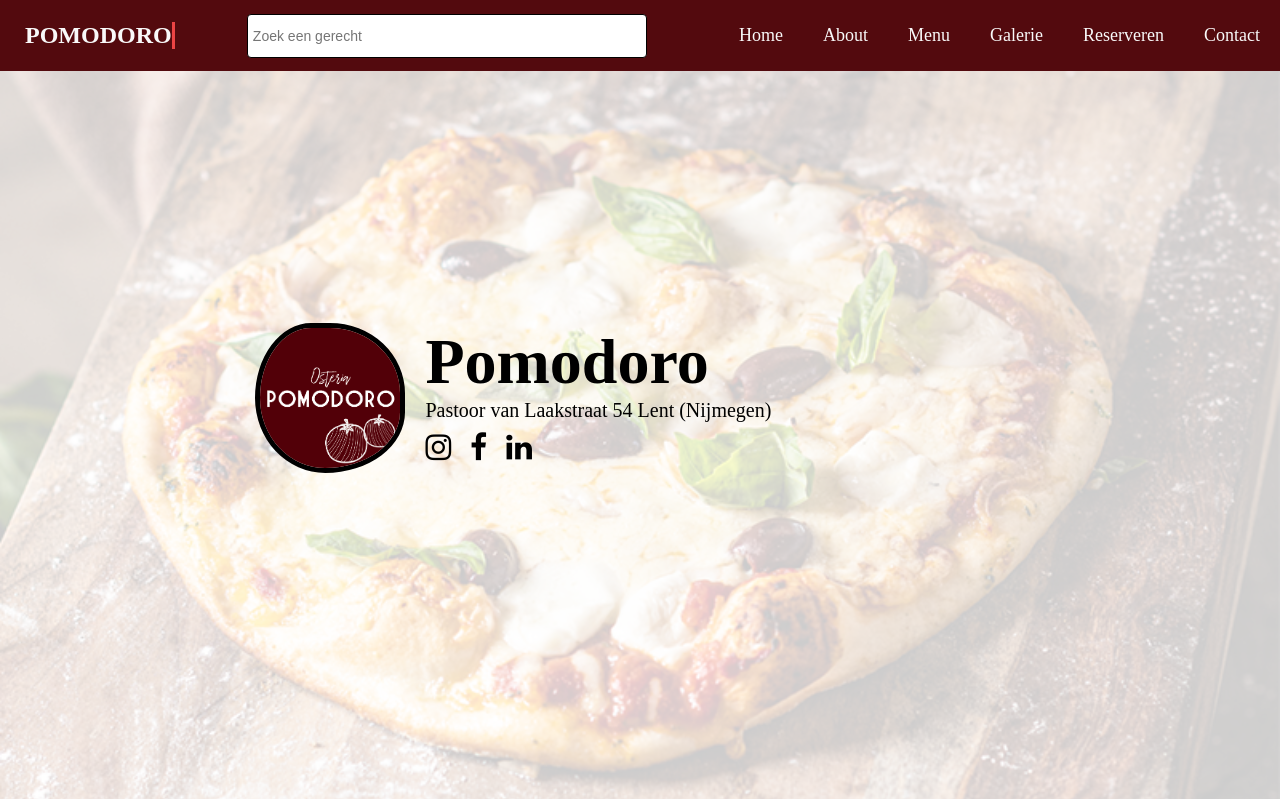
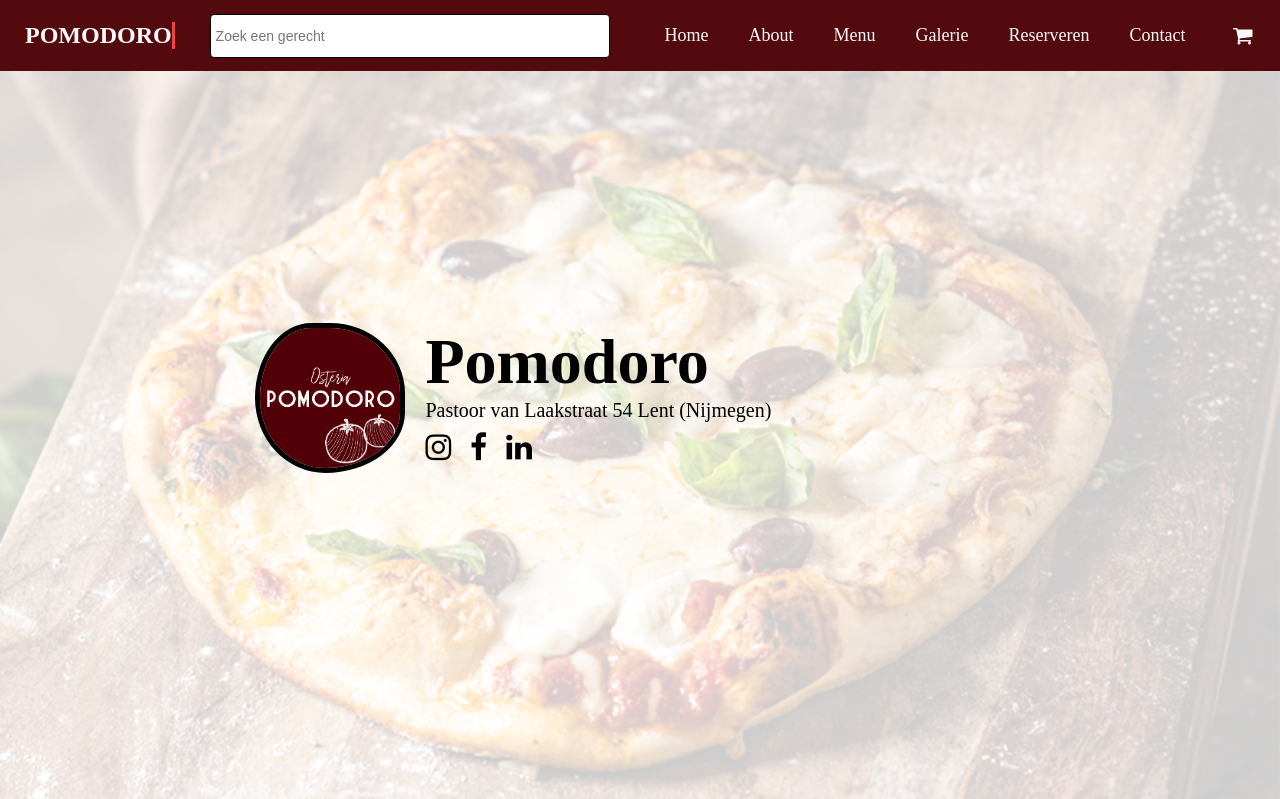
Before and after one commit to TheunissenSil/MiniCRUD, a PHP site: page / in a window 1280 px wide. Shown: the top 799 px of the page. Run offline with PHP 8.4, Linux system fonts and the light colour scheme.

Commit message:
V0.2
HTML / CSS Shopping cart added

```diff
--- a/CSS/style.css
+++ b/CSS/style.css
@@ -18,7 +18,6 @@ Accent color #000000
 /* ------------- */
 /* Socials */
 .fa {
-  padding: 10px 0 10px 0;
   font-size: 30px;
   text-align: center;
   text-decoration: none;
@@ -26,9 +25,16 @@ Accent color #000000
   margin-right: 15px;
 }
 
+.fa-shopping-cart {
+  width: 100%;
+  font-size: 21px;
+  border-radius: 0%;
+}
+
 .fa-instagram,
 .fa-facebook,
 .fa-linkedin {
+  padding: 10px 0 10px 0;
   color: black;
   transition: color ease 1s;
 }
@@ -116,6 +122,10 @@ nav ul {
   display: flex;
 }
 
+nav ul li {
+  text-align: center;
+}
+
 nav ul li a {
   color: RGB(249, 249, 249);
   font-size: 18px;
@@ -150,7 +160,7 @@ label {
   display: none;
 }
 
-@media only screen and (max-width: 980px) {
+@media only screen and (max-width: 1100px) {
   header {
     padding: 20px 0px;
   }
@@ -322,17 +332,22 @@ label {
   padding: 15px;
 }
 
+.rowAbout .imageBlock {
+  align-items: center;
+}
+
 @media only screen and (max-width: 950px) {
   .rowAbout {
     flex-direction: column;
   }
+
   .rowAbout .columnAbout {
     width: 80%;
   }
-}
 
-.rowAbout .imageBlock {
-  align-items: center;
+  .rowAbout .imageBlock {
+    width: 100%;
+  }
 }
 
 .rowAbout .columnAbout .textLine {
--- a/Pages/menu.php
+++ b/Pages/menu.php
@@ -32,6 +32,7 @@
             <li><a href="#pageProject">Galerie</a></li>
             <li><a href="#pageService">Reserveren</a></li>
             <li><a href="#pageContact">Contact</a></li>
+            <li><a href="#pageContact" class="fa fa-shopping-cart"></a></li>
           </ul>
         </nav>
       </section>
--- a/index.php
+++ b/index.php
@@ -32,6 +32,7 @@
             <li><a href="#pageProject">Galerie</a></li>
             <li><a href="#pageService">Reserveren</a></li>
             <li><a href="#pageContact">Contact</a></li>
+            <li><a href="#pageContact" class="fa fa-shopping-cart"></a></li>
           </ul>
         </nav>
       </section>
```
Also changed, not shown: Images/shoppingCart.jpg (added), Pages/shoppingCart.php (added).
